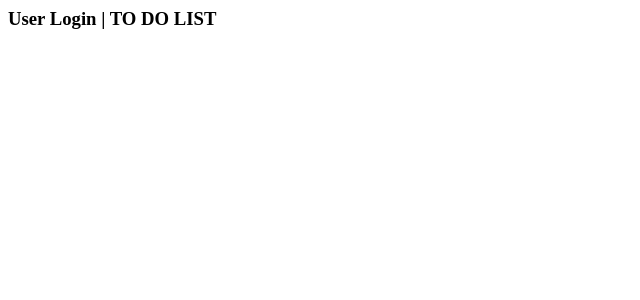
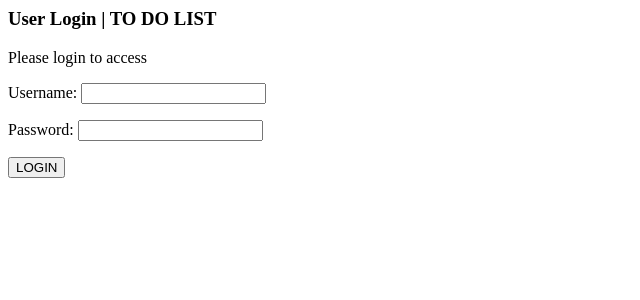
Before and after one commit to mindriserstech/todolist, a Django app: page /users/ in a window 1280 px wide. Shown: the top 300 px of the page, without its empty margins (0-640 px from the left). Run offline with Django 4.2, Linux system fonts and the light colour scheme.

Commit message:
login completed with session

```diff
--- a/myfirstproject/todolist/form.py
+++ b/myfirstproject/todolist/form.py
@@ -16,6 +16,11 @@ class UserRegistrationForm(forms.ModelForm):
         model = User
         fields = "__all__"
 
+class UserLoginForm(forms.ModelForm):
+    class Meta:
+        model = User
+        fields = ('username', 'password',)
+
 class AssignedTaskDescForm(forms.ModelForm):
     class Meta:
         model = AssignedTaskDescription
--- a/myfirstproject/todolist/templates/users/index.html
+++ b/myfirstproject/todolist/templates/users/index.html
@@ -2,12 +2,13 @@
     <head>
         <meta charset="utf-8">
         <title>
-            <h1>User Dashboard</h1>
+            User Dashboard
         </title>
     </head>
     <body>
         <div class="content">
             <h3>User Dashboard | TO DO LIST</h3>
+            <h4><a href="{% url 'users.logout' %}">LOGOUT</a></h4>
             Welcome {{ username }}
         </div>
     </body>
--- a/myfirstproject/todolist/templates/users/login.html
+++ b/myfirstproject/todolist/templates/users/login.html
@@ -8,6 +8,15 @@
     <body>
         <div class="content">
             <h3>User Login | TO DO LIST</h3>
+
+            <span>{% if msg %} {{ msg }} {% endif %}</span>
+            <div class="content">
+                <form action="{% url 'users.login' %}" method="POST">
+                    {% csrf_token %}
+                    {{ form.as_p }}
+                    <input type="submit" value="LOGIN">
+                </form>
+            </div>
         </div>
     </body>
 </html>
--- a/myfirstproject/todolist/urls.py
+++ b/myfirstproject/todolist/urls.py
@@ -16,7 +16,9 @@ urlpatterns = [
     # urls - users
     path('users/', views.user_index, name="users.index"),
     path('users/create', views.user_create, name="users.create"),
-    path('users/register', views.user_register, name="users.register")
+    path('users/register', views.user_register, name="users.register"),
+    path('users/login', views.user_login, name="users.login"),
+    path('users/logout', views.user_logout, name="users.logout")
 
     # index.html
     # ORM
--- a/myfirstproject/todolist/views.py
+++ b/myfirstproject/todolist/views.py
@@ -1,3 +1,4 @@
+from tempfile import template
 from django.contrib import admin
 
 from django.shortcuts import render
@@ -12,6 +13,7 @@ from todolist.form import AssignedTaskDescForm
 from todolist.form import UserNoteForm
 from todolist.form import PersonalTaskForm
 from todolist.form import UserRegistrationForm
+from todolist.form import UserLoginForm
 
 # importing models
 from todolist.models import UserNote
@@ -103,7 +105,11 @@ def user_index(request):
         username = request.session['username']
         return render(request, 'users/index.html', {'username': username})
     else:
-        return render(request, 'users/login.html')
+        template = 'users/login.html'
+        ul = UserLoginForm
+        msg = "Please login to access"
+        context = {'form':ul, 'msg': msg}
+        return render(request, template, context)
 
 def user_register(request):
     if request.method == "POST":
@@ -128,3 +134,32 @@ def user_register(request):
     else:
         userForm = UserRegistrationForm
         return render(request, 'users/create.html', {'form': userForm})
+
+def user_login(request):
+    template = 'users/login.html'
+    form = UserLoginForm
+    context = {'form':form}
+    if request.method == "POST":
+        username = request.POST.get('username')
+        password = request.POST.get('password')
+        user = User.objects.get(username=username)
+        if password == user.password:
+            request.session['username'] = user.username
+            if request.session.has_key('username'):
+                uname = request.session['username']
+                return render(request, 'users/index.html', {'username': uname})
+        else:
+            return render(request, template, context)
+    else:
+        return render(request, template, context)
+
+def user_logout(request):
+    template = 'users/login.html'
+    ul = UserLoginForm
+    msg = "Please login to access"
+    context = {'form':ul, 'msg': msg}
+    if request.session.has_key('username'):
+        del request.session['username']
+        return render(request, template, context)
+    else:
+        return render(request, template, context)
```
